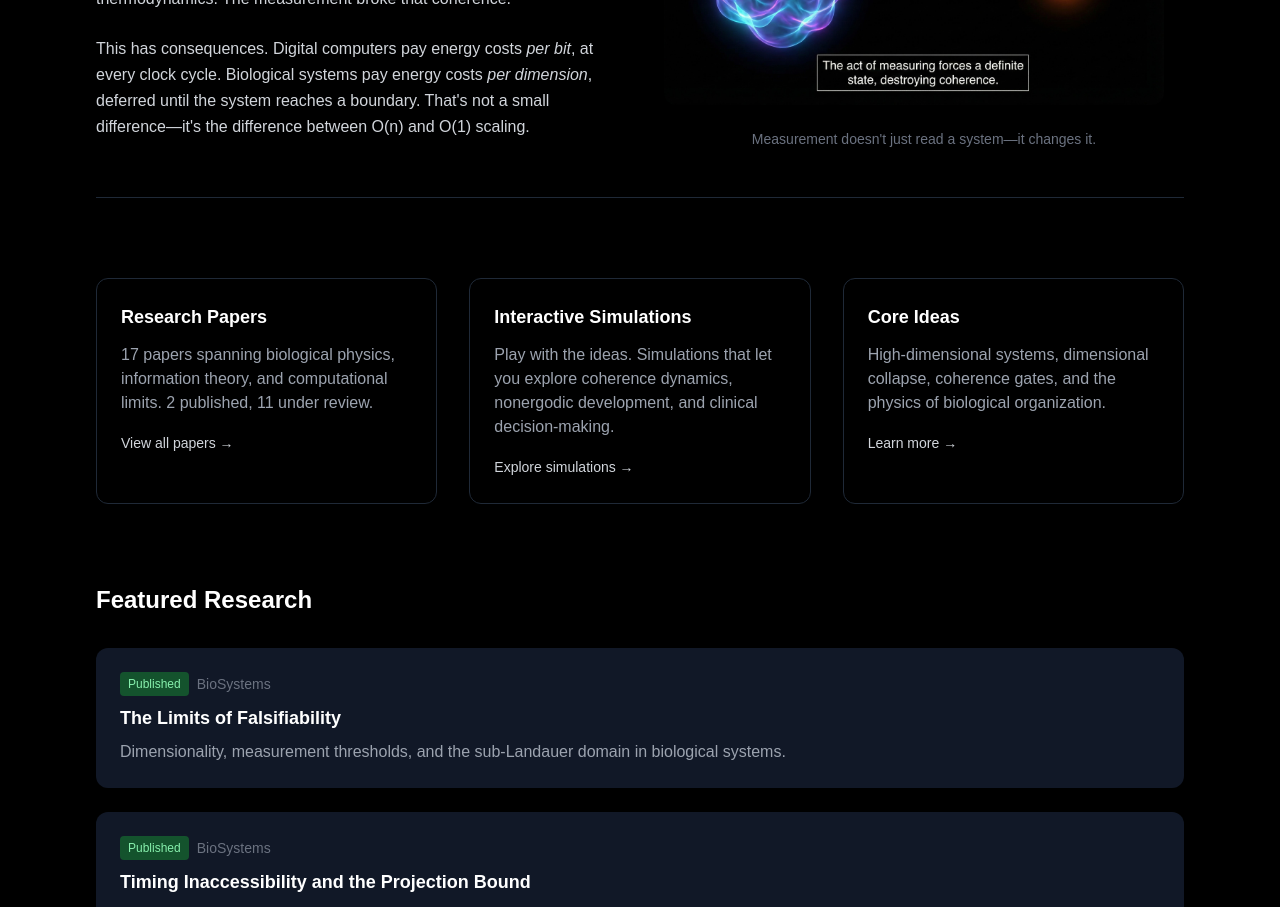
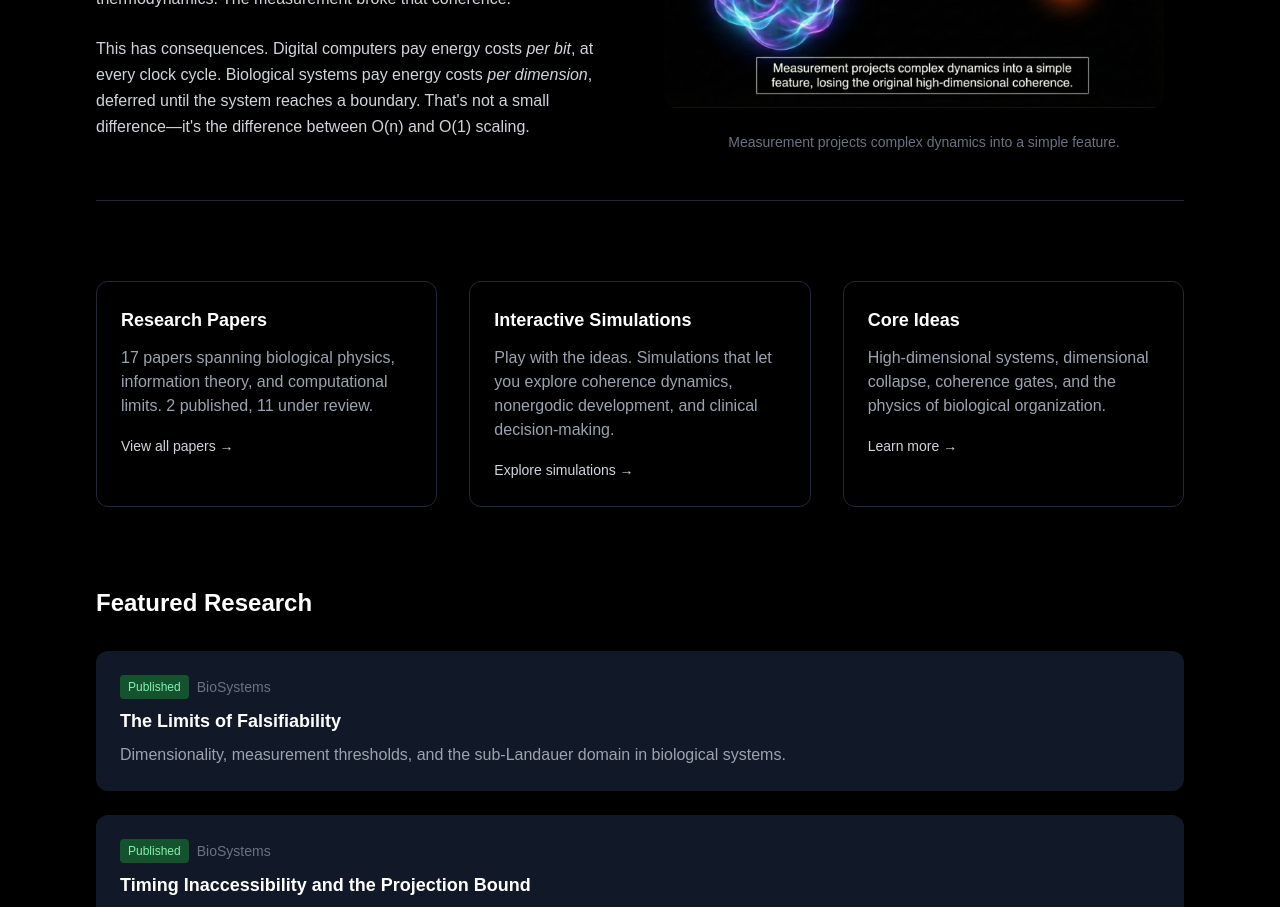
Before and after one commit to todd866/coherencedynamics-website, a Next.js app: page / in a window 1280 px wide. Shown: the part 900-1807 px from the top of the page. Built offline with nearby package versions, Linux system fonts and the light colour scheme.

Commit message:
Replace quantum-looking image with biological measurement diagram

```diff
--- a/src/app/page.tsx
+++ b/src/app/page.tsx
@@ -75,13 +75,13 @@ export default function Home() {
           <div className="space-y-6">
             <Image
               src="/images/measurement-changes-system.jpeg"
-              alt="Measurement collapses coherent superposition into a single state"
+              alt="Measurement projects high-dimensional biological state into low-dimensional observation"
               width={500}
               height={300}
               className="rounded-xl"
             />
             <p className="text-sm text-gray-500 text-center">
-              Measurement doesn&apos;t just read a system—it changes it.
+              Measurement projects complex dynamics into a simple feature.
             </p>
           </div>
         </div>
```
Also changed, not shown: public/images/measurement-changes-system.jpeg.
